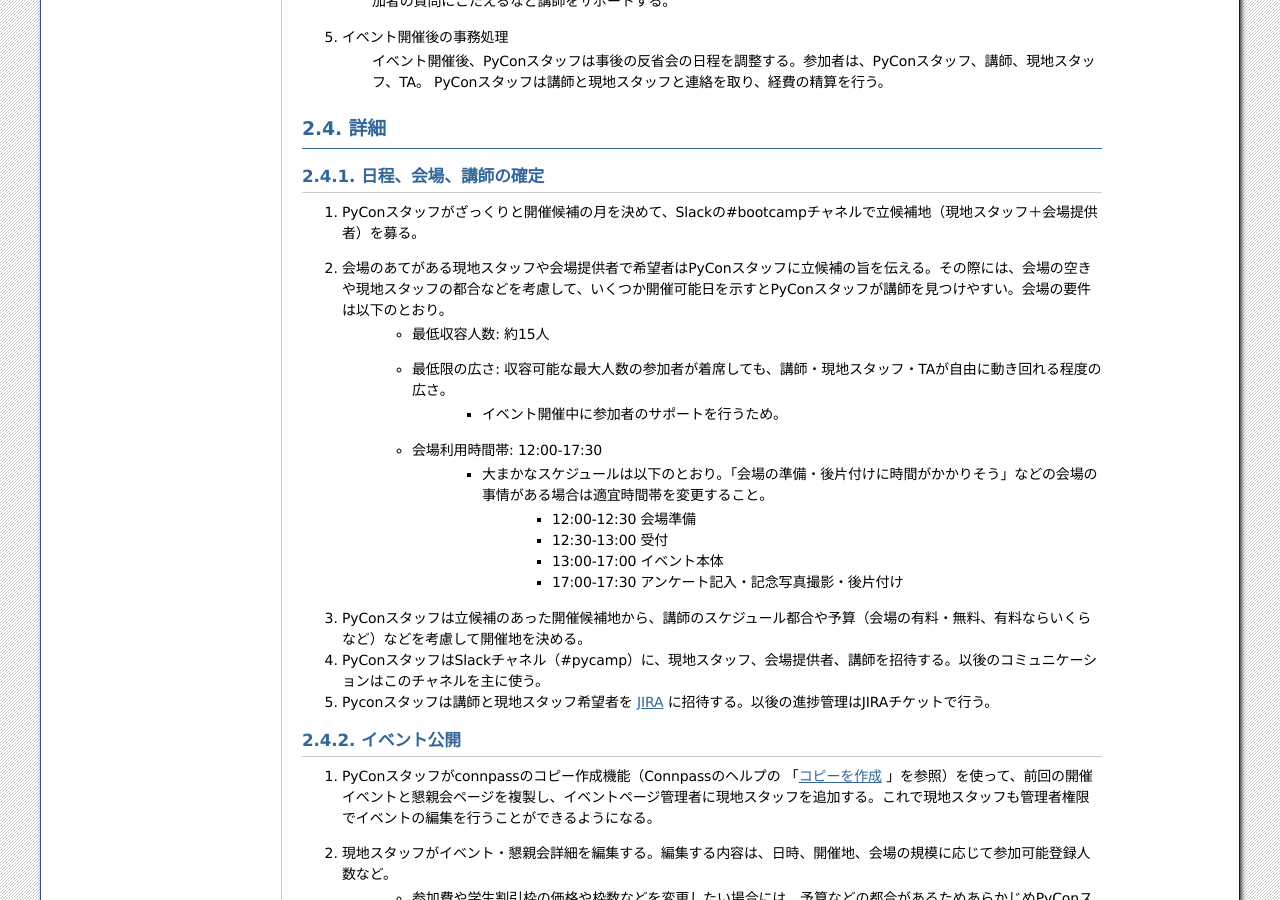
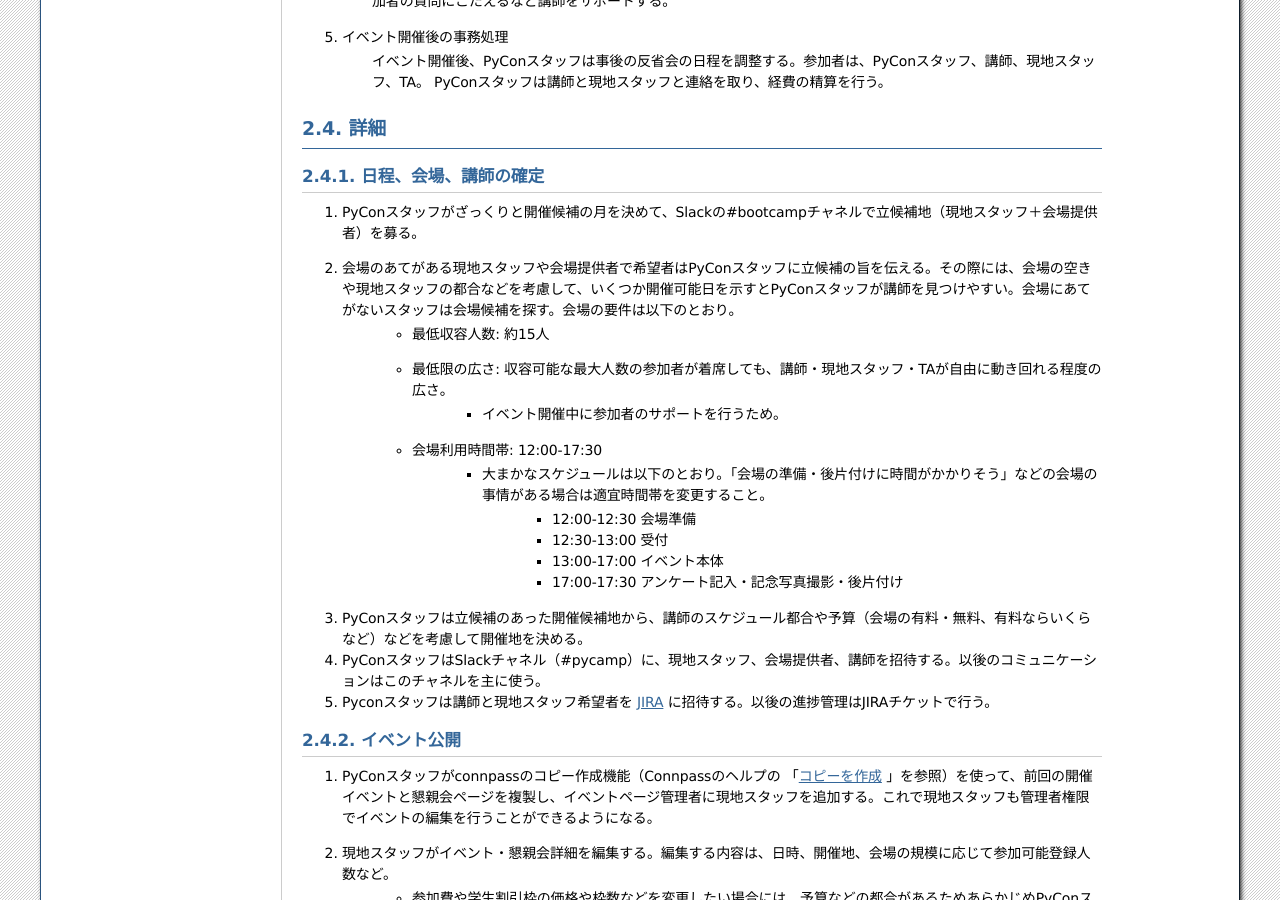
Before and after one commit to pyconjp/pycamp.pycon.jp, a Sphinx documentation site: the page built from source/organize/1_manual.rst, in a window 1280 px wide and 900 px high, scrolled down 1542 px. Built offline with Sphinx 7.4.7, drawn with Linux system fonts in a browser that asks for light colours.

Commit message:
ISSHA-856 会場のあてがない場合の説明を追記
指摘コメント: https://github.com/pyconjp/pycamp.pycon.jp/pull/101#discussion_r146444221

```diff
--- a/source/organize/1_manual.rst
+++ b/source/organize/1_manual.rst
@@ -89,7 +89,7 @@ Python Boot Camp全体の運営・管理を行う。各開催では現地スタ
 ----------------------
 
 #. PyConスタッフがざっくりと開催候補の月を決めて、Slackの#bootcampチャネルで立候補地（現地スタッフ＋会場提供者）を募る。
-#. 会場のあてがある現地スタッフや会場提供者で希望者はPyConスタッフに立候補の旨を伝える。その際には、会場の空きや現地スタッフの都合などを考慮して、いくつか開催可能日を示すとPyConスタッフが講師を見つけやすい。会場の要件は以下のとおり。
+#. 会場のあてがある現地スタッフや会場提供者で希望者はPyConスタッフに立候補の旨を伝える。その際には、会場の空きや現地スタッフの都合などを考慮して、いくつか開催可能日を示すとPyConスタッフが講師を見つけやすい。会場にあてがないスタッフは会場候補を探す。会場の要件は以下のとおり。
     * 最低収容人数: 約15人
     * 最低限の広さ: 収容可能な最大人数の参加者が着席しても、講師・現地スタッフ・TAが自由に動き回れる程度の広さ。
        * イベント開催中に参加者のサポートを行うため。
```
